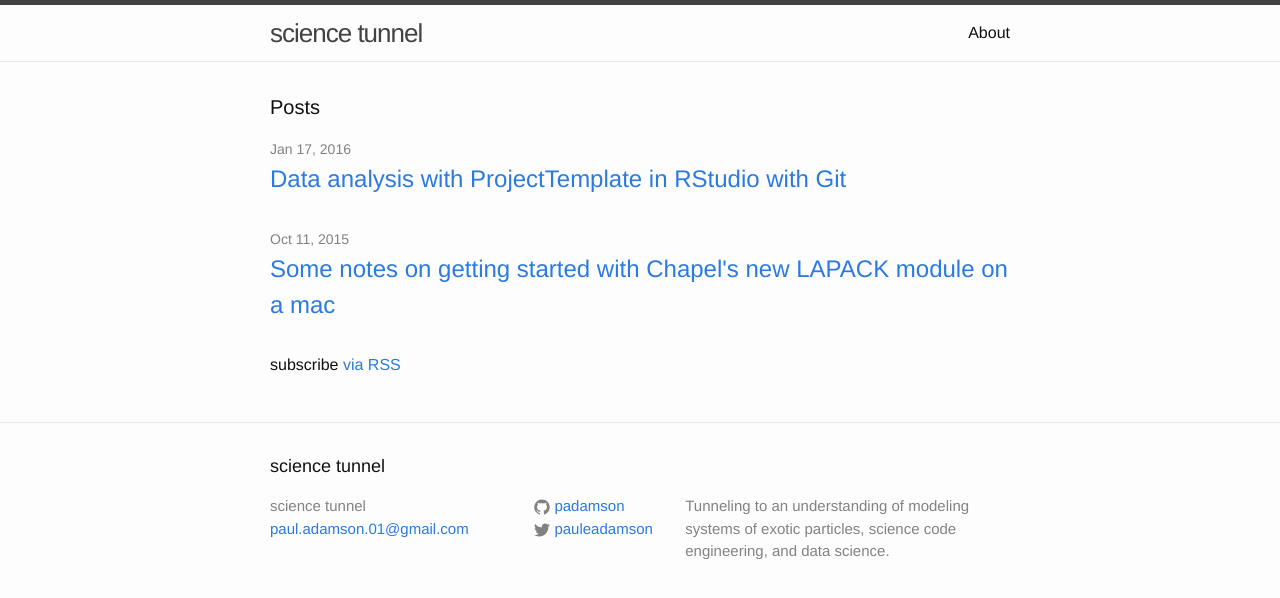
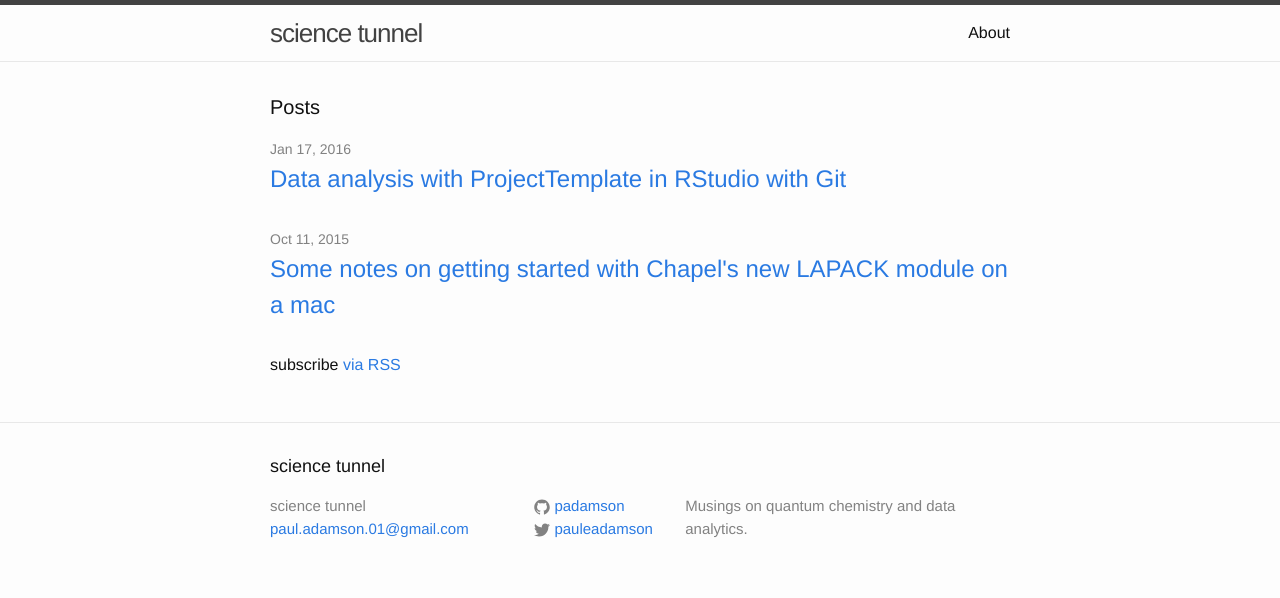
Before and after one commit to padamson/padamson.github.io, a Jekyll site: the page built from index.html, in a window 1280 px wide. Shown: the top 598 px of the page. Built offline with Jekyll 4.4.1, drawn with Linux system fonts in a browser that asks for light colours.

Commit message:
update description

```diff
--- a/_config.yml
+++ b/_config.yml
@@ -2,8 +2,7 @@
 title: science tunnel
 email: paul.adamson.01@gmail.com
 description: > # this means to ignore newlines until "baseurl:"
-  Tunneling to an understanding of modeling systems of exotic particles, science code
-  engineering, and data science.
+  Musings on quantum chemistry and data analytics.
 baseurl: "" # the subpath of your site, e.g. /blog/
 url: "http://padamson.github.io" # the base hostname & protocol for your site
 twitter_username: pauleadamson
```
